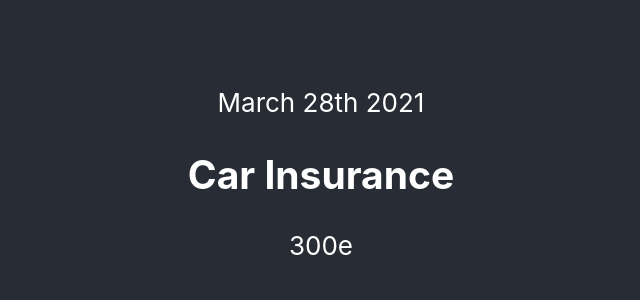
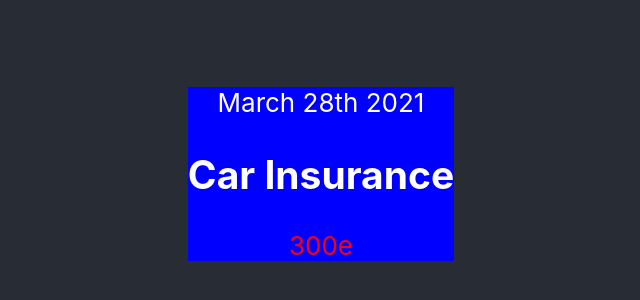
Before and after one commit to ebolofis/MyReactApp, a React (Create React App) app: page / in a window 1280 px wide. Shown: the part 226-526 px from the top of the page, without its empty margins (319-959 px from the left). Built offline with nearby package versions, Linux system fonts and the light colour scheme.

Commit message:
css module with bem naming convention

```diff
--- a/src/components/ExpenseItem.css
+++ b/src/components/ExpenseItem.css
@@ -0,0 +1,12 @@
+.expense-item{
+    background-color: blue;
+}
+
+
+.expense-item__description{
+    width: 100%;
+}
+
+.expense-item__price{
+    color:red;
+}
--- a/src/components/ExpenseItem.js
+++ b/src/components/ExpenseItem.js
@@ -3,12 +3,12 @@
 
 function ExpenseItem() { //JSX syntax
   return (
-    <div>
+    <div className="expense-item">
       {" "}
       <div>March 28th 2021</div>
-      <div>
+      <div className="expense-item__description">
         <h2>Car Insurance</h2>
-        <div>300e</div>
+        <div className="expense-item__price">300e</div>
       </div>
     </div>
   );
```
